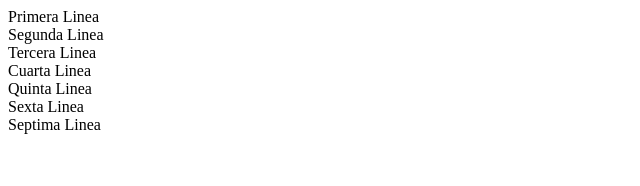
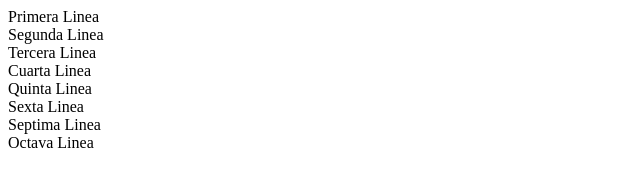
Before and after one commit to Voltrez/Portafolio-Personal, a plain HTML site: page index.html in a window 1280 px wide. Shown: the full height of the page, 0-640 px from the left. Drawn offline with Linux system fonts and the light colour scheme.

Commit message:
octavo commit

```diff
--- a/index.html
+++ b/index.html
@@ -13,5 +13,6 @@
     <div>Quinta Linea</div>
     <div>Sexta Linea</div>
     <div>Septima Linea</div>
+    <div>Octava Linea</div>
 </body>
 </html>
```
